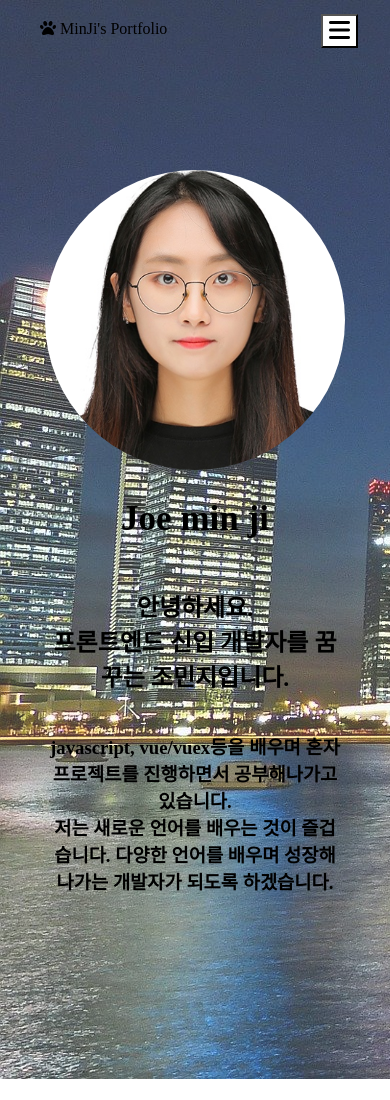
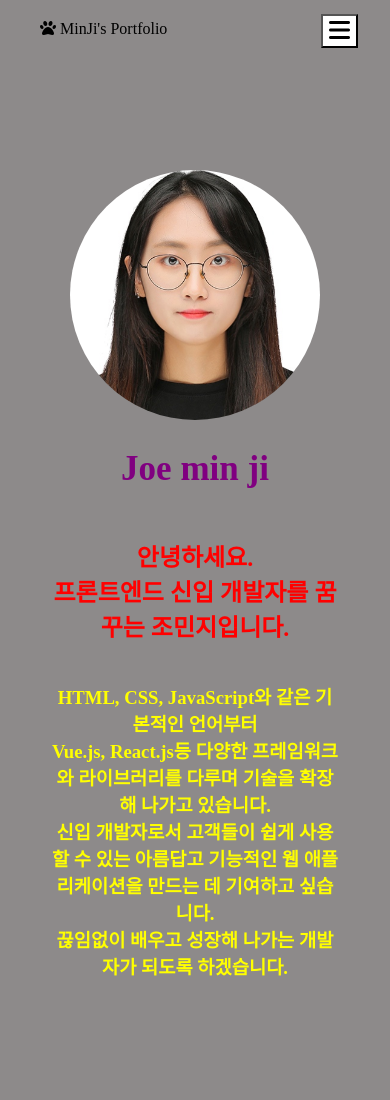
Before and after one commit to min-ji97/min-ji97.github.io, a website: page index.html in a window 390 px wide. Shown: the top 1100 px of the page. Drawn offline with nearby package versions, Linux system fonts and the light colour scheme.

Commit message:
fix:자기소개

```diff
--- a/index.html
+++ b/index.html
@@ -75,8 +75,11 @@
             <img src="images/my_image.jpg" alt="Minji's profile photo"class="home__avatar"/>
             <h1 class="home_title">Joe min ji</h1>
             <h2 class="home_description">안녕하세요. <br/> 프론트엔드 신입 개발자를 꿈꾸는 조민지입니다.</h2>
-            <h3 class="home_description">javascript, vue/vuex등을 배우며 혼자 프로젝트를 진행하면서 공부해나가고 있습니다. <br/>
-                저는 새로운 언어를 배우는 것이 즐겁습니다. 다양한 언어를 배우며 성장해나가는 개발자가 되도록 하겠습니다.
+            <h3 class="home_description">
+                HTML, CSS, JavaScript와 같은 기본적인 언어부터 <br />
+                Vue.js, React.js등 다양한 프레임워크와 라이브러리를 다루며 기술을 확장해 나가고 있습니다. <br/>
+                신입 개발자로서 고객들이 쉽게 사용할 수 있는 아름답고 기능적인 웹 애플리케이션을 만드는 데 기여하고 싶습니다. <br />
+                끊임없이 배우고 성장해 나가는 개발자가 되도록 하겠습니다.
             </h3>
 
             <!-- <div class="home_info">
@@ -114,6 +117,7 @@
                     </div>
                 </div>
 
+
                 <div class="my_info_part">
                     <i class="fas fa-address-book"></i>
                     <div class="my_info__box">
@@ -135,7 +139,7 @@
                     <i class="fas fa-envelope"></i>
                     <div class="my_info__box">
                         <div class="my_info__box__title">메일</div>
-                        <div class="my_info__box__content">whalswl576@gmail.com</div>
+                        <div class="my_info__box__content">whalswl576@naver.com</div>
                     </div>
                 </div>
 
--- a/media.css
+++ b/media.css
@@ -81,10 +81,26 @@
     .my_info_part__top, .my_info_part__bottom ,.about_majors {
         flex-direction: column;
     }
+/* --------------------- */
 
     .home-inner{
         padding: 0px 50px;
     }
+    #home img{
+        width: 250px;
+        height: 250px;
+    }
+
+    .home_title{
+        color: purple;
+    }
+    h2.home_description{
+        color: red;
+    }
+    h3.home_description{
+        color: yellow;
+    }
+
     /* ------------ */
     .project_contents {
         /* 중복 */
--- a/style.css
+++ b/style.css
@@ -7,6 +7,7 @@ body{
     margin: 0px;
     padding: 0px;
     background-color: white;
+    overflow-x: hidden;
     /* cursor: none; */
 }
 .inner{
@@ -101,10 +102,11 @@ li{
     padding-bottom: 200px;
     overflow: hidden ;
 
+    background-color: rgb(141, 138, 138);
 
 }
 #home::before{
-    content:  url(images/배경화면임시폴더/skyline-g9b1e5323c_1920.jpg);
+    /* content:  url(images/배경화면임시폴더/skyline-g9b1e5323c_1920.jpg);   */
     /* width: 100%; */
     position: absolute;
     top: 0;
@@ -122,12 +124,6 @@ li{
 }
 
 
-/*
-
-flex-direction을 column으로 주면 가운데정렬이안됨..!(justify content center 안먹힘)
-align-items center을 해줘야 요소들이 가운데 정렬을 함..!
-
-*/
 
 #home img{
     border-radius: 100%;
@@ -142,7 +138,7 @@ align-items center을 해줘야 요소들이 가운데 정렬을 함..!
 }
 
 .home__avatar{
-    width: 100px;
+    /* width: 100px; */
 }
 .home_description{
     display: inline;
```
